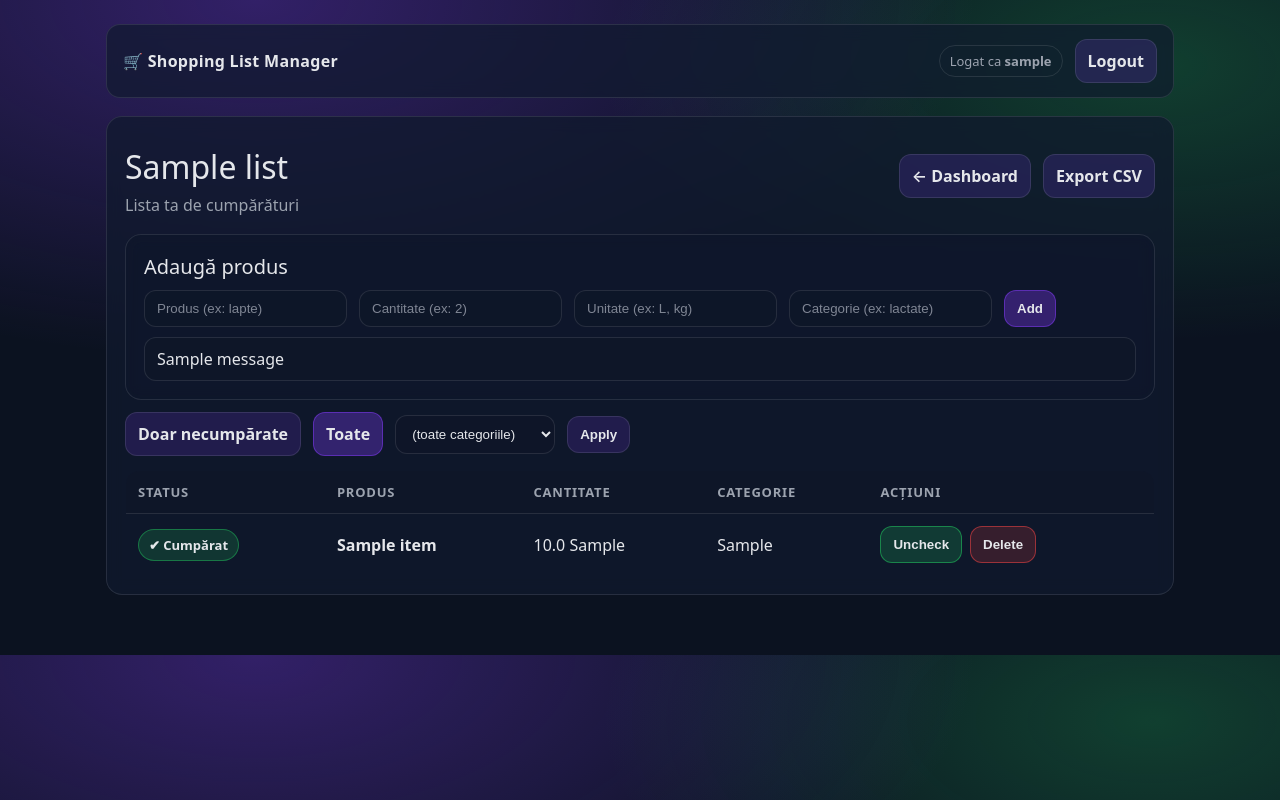
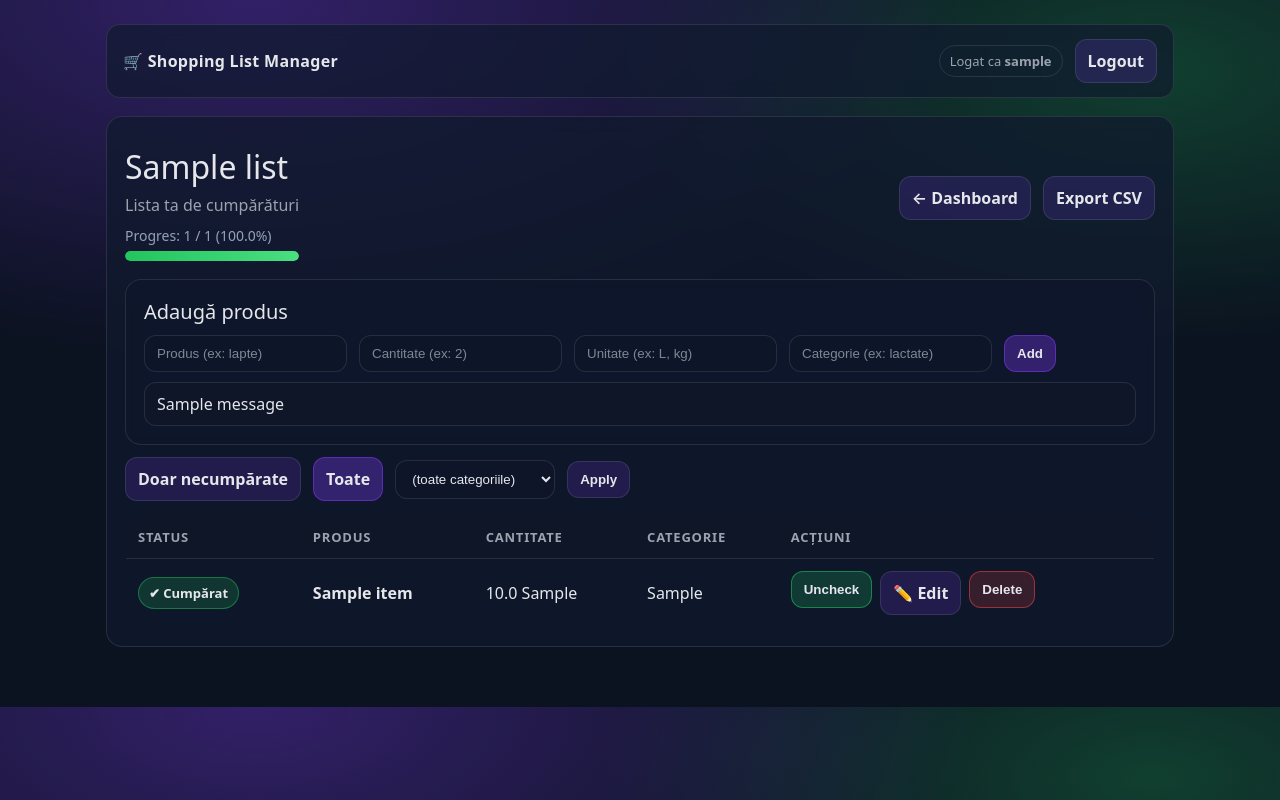
Before and after one commit to Cosmina8/Shopping-List-Manager, a Flask app: page /lists/1 in a window 1280 px wide. Run offline with Flask 3, Linux system fonts and the light colour scheme; the visitor is signed in with stand-in values (Sample User, id 1); tables that the repository leaves empty hold one stand-in row (values such as "Sample post"); one stand-in notice (Sample message) is shown.

Commit message:
update: edit + progress bar + buton delete

```diff
--- a/app.py
+++ b/app.py
@@ -191,6 +191,7 @@ def dashboard():
 
 
 @app.route("/lists/create", methods=["POST"])
+
 @login_required
 def create_list():
     name = request.form.get("name", "").strip()
@@ -206,6 +207,33 @@ def create_list():
     )
     conn.commit()
     conn.close()
+
+    return redirect(url_for("dashboard"))
+
+
+@app.route("/lists/<int:list_id>/delete", methods=["POST"])
+@login_required
+def delete_list(list_id: int):
+    conn = get_db()
+    cur = conn.cursor()
+
+    cur.execute(
+        "SELECT id FROM lists WHERE id = ? AND user_id = ?",
+        (list_id, current_user_id())
+    )
+    lst = cur.fetchone()
+
+    if not lst:
+        conn.close()
+        flash("Lista nu există sau nu ai acces.")
+        return redirect(url_for("dashboard"))
+
+    cur.execute("DELETE FROM items WHERE list_id = ?", (list_id,))
+    cur.execute("DELETE FROM lists WHERE id = ?", (list_id,))
+    conn.commit()
+    conn.close()
+
+    flash("Lista a fost ștearsă.")
     return redirect(url_for("dashboard"))
 
 
@@ -305,14 +333,14 @@ def toggle_item(item_id: int):
     conn = get_db()
     cur = conn.cursor()
 
-    # ownership prin join
     cur.execute("""
-        SELECT items.id, items.purchased
+        SELECT items.id, items.purchased, items.list_id
         FROM items
         JOIN lists ON lists.id = items.list_id
         WHERE items.id = ? AND lists.user_id = ?
     """, (item_id, current_user_id()))
     row = cur.fetchone()
+
     if not row:
         conn.close()
         flash("Item inexistent sau fără acces.")
@@ -322,10 +350,7 @@ def toggle_item(item_id: int):
     cur.execute("UPDATE items SET purchased = ? WHERE id = ?", (new_val, item_id))
     conn.commit()
 
-    # ca să ne întoarcem în listă
-    cur.execute("SELECT list_id FROM items WHERE id = ?", (item_id,))
-    list_id = cur.fetchone()["list_id"]
-
+    list_id = row["list_id"]
     conn.close()
     return redirect(url_for("view_list", list_id=list_id))
 
@@ -335,7 +360,61 @@ def toggle_item(item_id: int):
 def delete_item(item_id: int):
     conn = get_db()
     cur = conn.cursor()
+@app.route("/items/<int:item_id>/edit", methods=["GET", "POST"])
+@login_required
+def edit_item(item_id: int):
+    conn = get_db()
+    cur = conn.cursor()
 
+    cur.execute("""
+        SELECT items.*, lists.user_id
+        FROM items
+        JOIN lists ON lists.id = items.list_id
+        WHERE items.id = ?
+    """, (item_id,))
+    item = cur.fetchone()
+
+    if not item or item["user_id"] != current_user_id():
+        conn.close()
+        flash("Produs inexistent sau fără acces.")
+        return redirect(url_for("dashboard"))
+
+    if request.method == "POST":
+        name = request.form.get("name", "").strip()
+        qty_raw = request.form.get("qty", "").strip()
+        unit = request.form.get("unit", "").strip()
+        category = request.form.get("category", "").strip()
+
+        if not name:
+            flash("Numele produsului este obligatoriu.")
+            conn.close()
+            return redirect(url_for("edit_item", item_id=item_id))
+
+        qty = None
+        if qty_raw:
+            try:
+                qty = float(qty_raw.replace(",", "."))
+            except ValueError:
+                flash("Cantitatea trebuie să fie număr.")
+                conn.close()
+                return redirect(url_for("edit_item", item_id=item_id))
+
+        cur.execute("""
+            UPDATE items
+            SET name = ?, qty = ?, unit = ?, category = ?
+            WHERE id = ?
+        """, (name, qty, unit, category, item_id))
+
+        conn.commit()
+        list_id = item["list_id"]
+        conn.close()
+
+        flash("Produs actualizat.")
+        return redirect(url_for("view_list", list_id=list_id))
+
+    list_id = item["list_id"]
+    conn.close()
+    return render_template("edit_item.html", item=item, list_id=list_id)
     cur.execute("""
         SELECT items.list_id
         FROM items
--- a/static/style.css
+++ b/static/style.css
@@ -164,3 +164,20 @@ input::placeholder{ color: rgba(156,163,175,.8); }
 .actions{
   display:flex; gap:8px; flex-wrap:wrap;
 }
+
+/* Progress Bar */
+.progress-bar {
+  width: 100%;
+  height: 10px;
+  background: #1e293b;
+  border-radius: 10px;
+  margin-top: 6px;
+  overflow: hidden;
+}
+
+.progress {
+  height: 100%;
+  background: linear-gradient(90deg, #22c55e, #4ade80);
+  border-radius: 10px;
+  transition: width 0.3s ease;
+}
--- a/templates/list.html
+++ b/templates/list.html
@@ -7,6 +7,22 @@
       <div>
         <div class="h1">{{ lst.name }}</div>
         <div class="muted">Lista ta de cumpărături</div>
+        {% set total = items|length %}
+        {% set done = items|selectattr("purchased")|list|length %}
+
+        {% if total > 0 %}
+  <div style="margin-top: 10px;">
+    <div style="font-size:14px; color:#94a3b8;">
+      Progres: {{ done }} / {{ total }} ({{ (done / total * 100)|round(0) }}%)
+    </div>
+
+    <div class="progress-bar">
+      <div class="progress"
+           style="width: {{ (done / total * 100) }}%">
+      </div>
+    </div>
+  </div>
+{% endif %}
       </div>
       <div class="spacer"></div>
       <a class="btn" href="{{ url_for('dashboard') }}">← Dashboard</a>
@@ -67,25 +83,39 @@
           <span class="badge no">✖ Necumpărat</span>
         {% endif %}
       </td>
+
       <td><b>{{ it.name }}</b></td>
+
       <td>
         {% if it.qty is not none %}{{ it.qty }}{% endif %}
         {% if it.unit %} {{ it.unit }}{% endif %}
       </td>
+
       <td>{{ it.category or "-" }}</td>
+
       <td>
         <div class="actions">
-                <form method="post" action="{{ url_for('toggle_item', item_id=it.id) }}">
-                  <button class="btn success" type="submit">{{ "Uncheck" if it.purchased else "Done" }}</button>
+          <form method="post" action="{{ url_for('toggle_item', item_id=it.id) }}" style="display:inline;">
+            <button class="btn success" type="submit">
+              {{ "Uncheck" if it.purchased else "Done" }}
+            </button>
           </form>
-                <form method="post" action="{{ url_for('delete_item', item_id=it.id) }}">
+
+          <a class="btn" href="{{ url_for('edit_item', item_id=it.id) }}">✏️ Edit</a>
+
+          <form method="post"
+                action="{{ url_for('delete_item', item_id=it.id) }}"
+                style="display:inline;"
+                onsubmit="return confirm('Sigur vrei să ștergi produsul: {{ it.name }} ?');">
             <button class="btn danger" type="submit">Delete</button>
           </form>
         </div>
       </td>
     </tr>
   {% else %}
-          <tr><td colspan="5" class="muted">Nu ai produse în listă.</td></tr>
+    <tr>
+      <td colspan="5" class="muted">Nu ai produse în listă.</td>
+    </tr>
   {% endfor %}
 </table>
     </div>
```
Also changed, not shown: templates/dashboard.html (+10 -3 lines), templates/edit_item.html (added, +33 -0 lines). Lines whose indentation alone changed are shown as unchanged.
